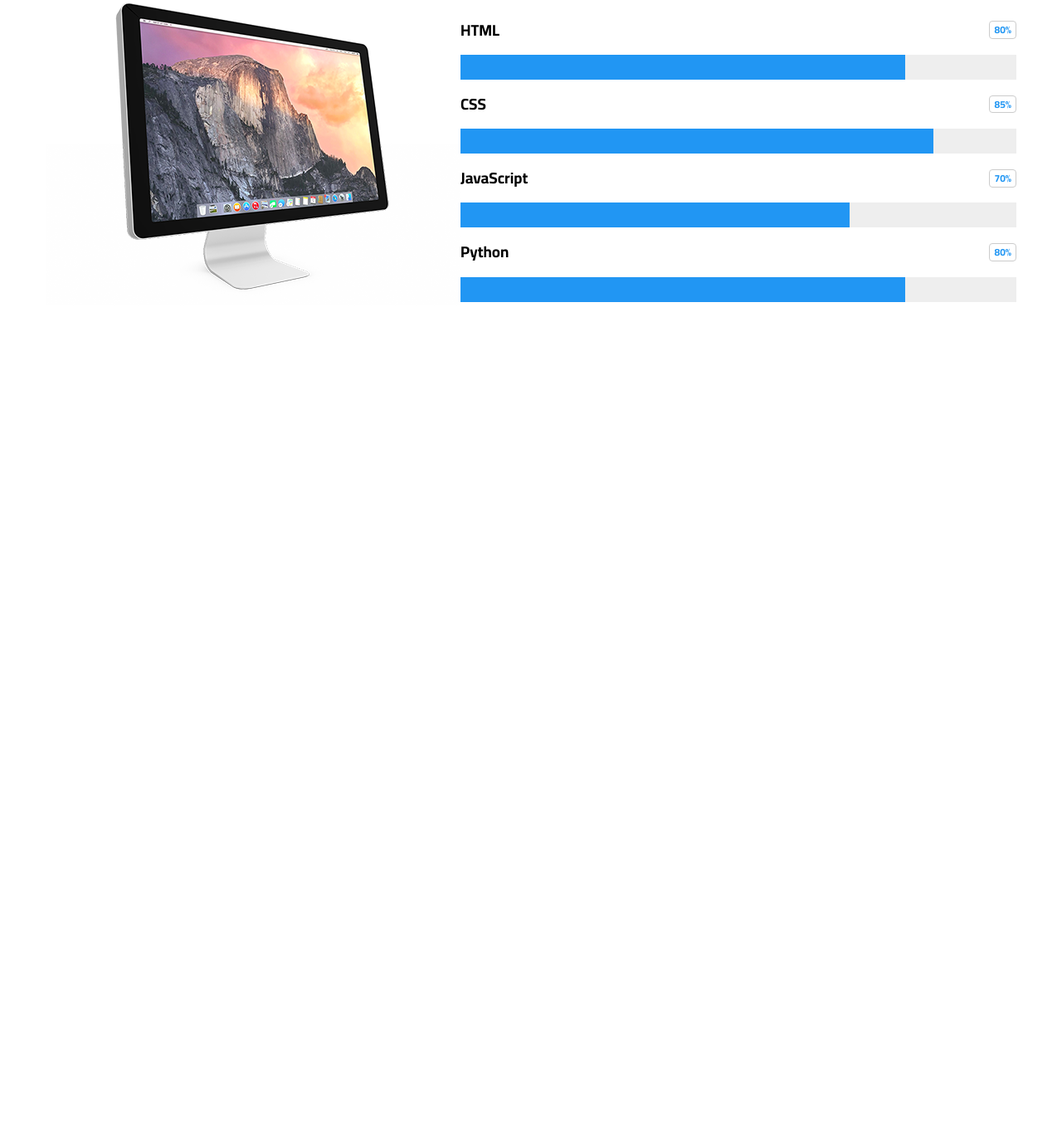
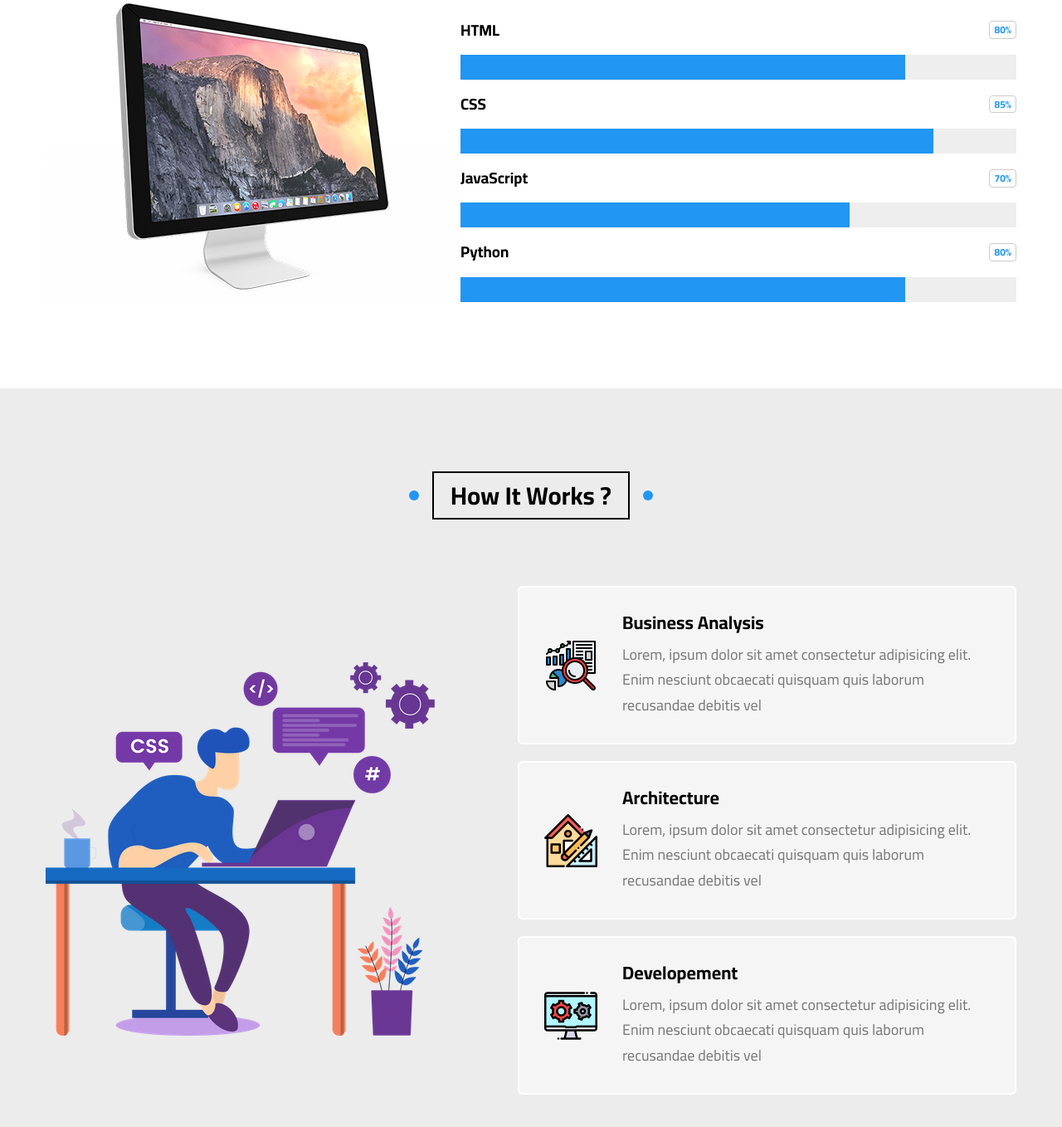
Before and after one commit to seif0912/HTML-CSS-T3-tuto, a plain HTML site: page index.html in a window 1280 px wide. Shown: the part 7800-9158 px from the top of the page at 83% size. Before the commit the page ends 8268 px from the top, so only its background shows below. Drawn offline with Linux system fonts and the light colour scheme.

Commit message:
add Work Steps section

```diff
--- a/css/elzero.css
+++ b/css/elzero.css
@@ -833,6 +833,107 @@ ul {
 /* End Team */
 
 
+/* Start Steps */
+
+.work-steps {
+    padding-top: var(--main-padding-top);
+    padding-bottom: var(--main-padding-bottom);
+    position: relative;
+    background-color: var(--section-background-color);
+}
+
+.work-steps .container {
+    display: flex;
+    align-items: center;
+    justify-content: space-between;
+}
+
+@media (max-width:991px) {
+    .work-steps .container {
+        flex-direction: column;
+    }
+}
+
+.work-steps .image {
+    max-width: 100%;
+    margin-right: 100px;
+}
+
+@media (max-width:991px) {
+    .work-steps .image {
+        margin: 0 0 50px
+    }
+}
+
+.work-steps .info .box {
+    background-color: #f6f5f5;
+    padding: 30px;
+    margin-bottom: 20px;
+    border-radius: 6px;
+    display: flex;
+    align-items: center;
+    border: 2px solid white;
+    position: relative;
+    z-index: 1;
+}
+
+@media (max-width:500px) {
+    .work-steps .info .box {
+        flex-direction: column;
+    }
+}
+
+.work-steps .info .box::before {
+    content: '';
+    left: 50%;
+    top: 50%;
+    position: absolute;
+    width: 0px;
+    height: 0px;
+    transform: translate(-50%, -50%);
+    background-color: #ededed;
+    z-index: -1;
+    transition: var(--main-transition);
+}
+
+.work-steps .info .box:hover::before {
+    width: 100%;
+    height: 100%;
+}
+
+.work-steps .info .box img {
+    width: 64px;
+    margin-right: 30px;
+}
+
+@media (max-width:500px) {
+    .work-steps .info .box img {
+        margin: 0 0 30px
+    }
+}
+
+.work-steps .info .box h3 {
+    margin: 0;
+    font-size: 22px;
+}
+
+.work-steps .info .box p {
+    color: #777;
+    line-height: 1.7;
+    margin: 10px 0 0;
+    font-size: 18px;
+}
+
+@media (max-width:500px) {
+    .work-steps .info .box {
+        text-align: center;
+    }
+}
+
+
+/* End Steps */
+
+
 /* Start services */
 
 .services {
--- a/index.html
+++ b/index.html
@@ -627,6 +627,43 @@
         </div>
     </div>
     <!-- End Skills -->
+    <!-- Start Work Steps -->
+    <div class="work-steps" id="work-steps">
+        <h2 class="main-title">How It Works ?</h2>
+        <div class="container">
+            <img src="imgs/work-steps.png" alt="" class="image" />
+            <div class="info">
+                <div class="box">
+                    <img src="imgs/work-steps-1.png" alt="" />
+                    <div class="text">
+                        <h3>Business Analysis</h3>
+                        <p>
+                            Lorem, ipsum dolor sit amet consectetur adipisicing elit. Enim nesciunt obcaecati quisquam quis laborum recusandae debitis vel
+                        </p>
+                    </div>
+                </div>
+                <div class="box">
+                    <img src="imgs/work-steps-2.png" alt="" />
+                    <div class="text">
+                        <h3>Architecture</h3>
+                        <p>
+                            Lorem, ipsum dolor sit amet consectetur adipisicing elit. Enim nesciunt obcaecati quisquam quis laborum recusandae debitis vel
+                        </p>
+                    </div>
+                </div>
+                <div class="box">
+                    <img src="imgs/work-steps-3.png" alt="" />
+                    <div class="text">
+                        <h3>Developement</h3>
+                        <p>
+                            Lorem, ipsum dolor sit amet consectetur adipisicing elit. Enim nesciunt obcaecati quisquam quis laborum recusandae debitis vel
+                        </p>
+                    </div>
+                </div>
+            </div>
+        </div>
+    </div>
+    <!-- End Work Steps -->
 </body>
 
 </html>
```
